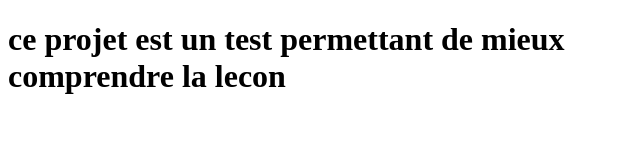
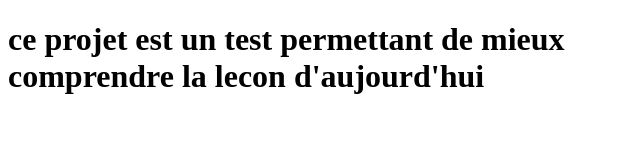
Before and after one commit to bleriot007/githubBled, a plain HTML site: page index.html in a window 1280 px wide. Shown: the whole page, without its empty margins (0-640 px from the left). Drawn offline with Linux system fonts and the light colour scheme.

```diff
--- a/index.html
+++ b/index.html
@@ -7,6 +7,6 @@
 
     <body>
     <h1>ce projet est un test permettant de mieux <br/>comprendre
-        la lecon</h1>
+        la lecon d'aujourd'hui</h1>
     </body>
 </html>
```
